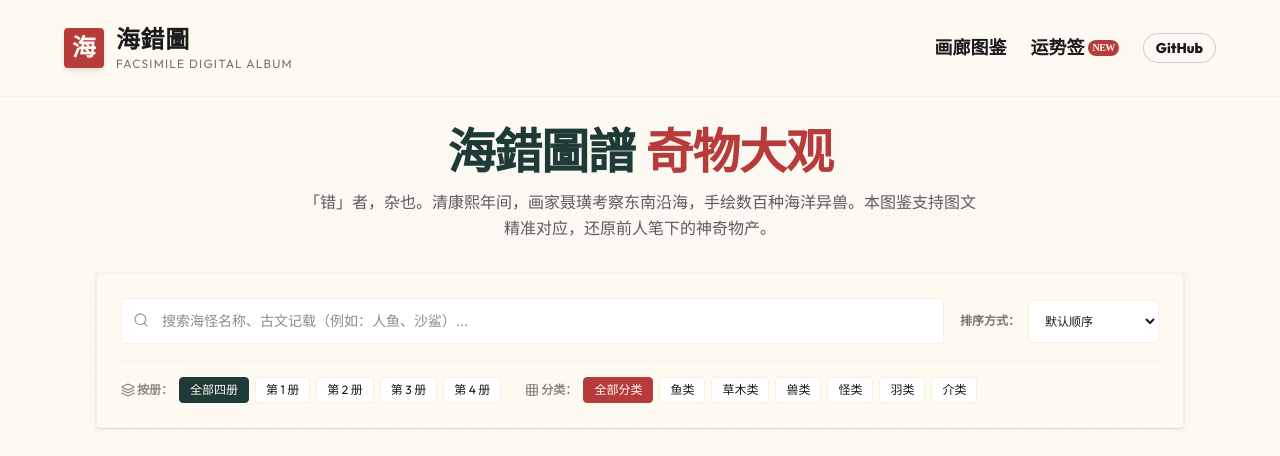
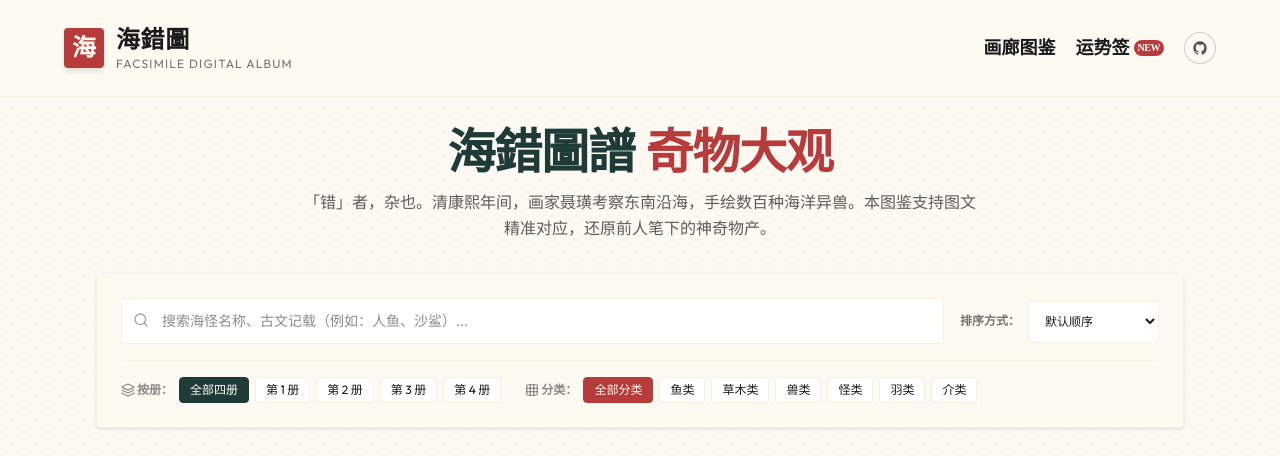
Before and after one commit to tianma-if/haicuotu, an Astro site: page / in a window 1280 px wide. Shown: the top 456 px of the page. Built offline with nearby package versions, Linux system fonts and the light colour scheme; Astro itself is replaced by a stand-in of ours.

Commit message:
Use GitHub icon in header

```diff
--- a/src/layouts/Layout.astro
+++ b/src/layouts/Layout.astro
@@ -56,13 +56,15 @@ const {
         </a>
 
         <!-- Navigation Links -->
-        <nav class="flex items-center gap-4 md:gap-6 font-display text-base md:text-lg font-bold">
+        <nav class="flex items-center gap-4 md:gap-5 font-display text-base md:text-lg font-bold">
           <a href="/" class="hover:text-cinnabar-red transition-colors duration-300">画廊图鉴</a>
           <a href="/fortune" class="hover:text-cinnabar-red transition-colors duration-300 flex items-center gap-1">
             运势签 <span class="bg-cinnabar-red text-paper-light text-[10px] px-1 rounded-full uppercase tracking-tighter">New</span>
           </a>
-          <a href="https://github.com/tianma-if/haicuotu" target="_blank" rel="noopener noreferrer" class="hidden sm:flex hover:text-cinnabar-red transition-colors duration-300 font-sans text-sm border border-ink-black/20 rounded-full px-3 py-1 bg-paper-light/50 items-center gap-1 hover:bg-paper-dark/20">
-            GitHub
+          <a href="https://github.com/tianma-if/haicuotu" target="_blank" rel="noopener noreferrer" aria-label="GitHub 仓库" title="GitHub 仓库" class="hidden sm:inline-flex w-8 h-8 items-center justify-center rounded-full border border-ink-black/20 bg-paper-light/50 text-ink-black/75 hover:text-cinnabar-red hover:bg-paper-dark/20 transition-colors duration-300">
+            <svg class="w-4 h-4" viewBox="0 0 24 24" aria-hidden="true" fill="currentColor">
+              <path d="M12 2C6.48 2 2 6.59 2 12.25c0 4.53 2.87 8.37 6.84 9.73.5.1.68-.22.68-.49 0-.24-.01-.88-.01-1.73-2.78.62-3.37-1.38-3.37-1.38-.45-1.18-1.11-1.49-1.11-1.49-.91-.64.07-.63.07-.63 1 .07 1.53 1.06 1.53 1.06.89 1.56 2.34 1.11 2.91.85.09-.66.35-1.11.63-1.37-2.22-.26-4.56-1.14-4.56-5.08 0-1.12.39-2.04 1.03-2.76-.1-.26-.45-1.31.1-2.72 0 0 .84-.28 2.75 1.05A9.3 9.3 0 0 1 12 6.95c.85 0 1.7.12 2.5.34 1.9-1.33 2.74-1.05 2.74-1.05.55 1.41.2 2.46.1 2.72.64.72 1.03 1.64 1.03 2.76 0 3.95-2.34 4.82-4.57 5.08.36.32.68.94.68 1.9 0 1.37-.01 2.48-.01 2.82 0 .27.18.59.69.49A10.14 10.14 0 0 0 22 12.25C22 6.59 17.52 2 12 2Z" />
+            </svg>
           </a>
         </nav>
       </div>
```
